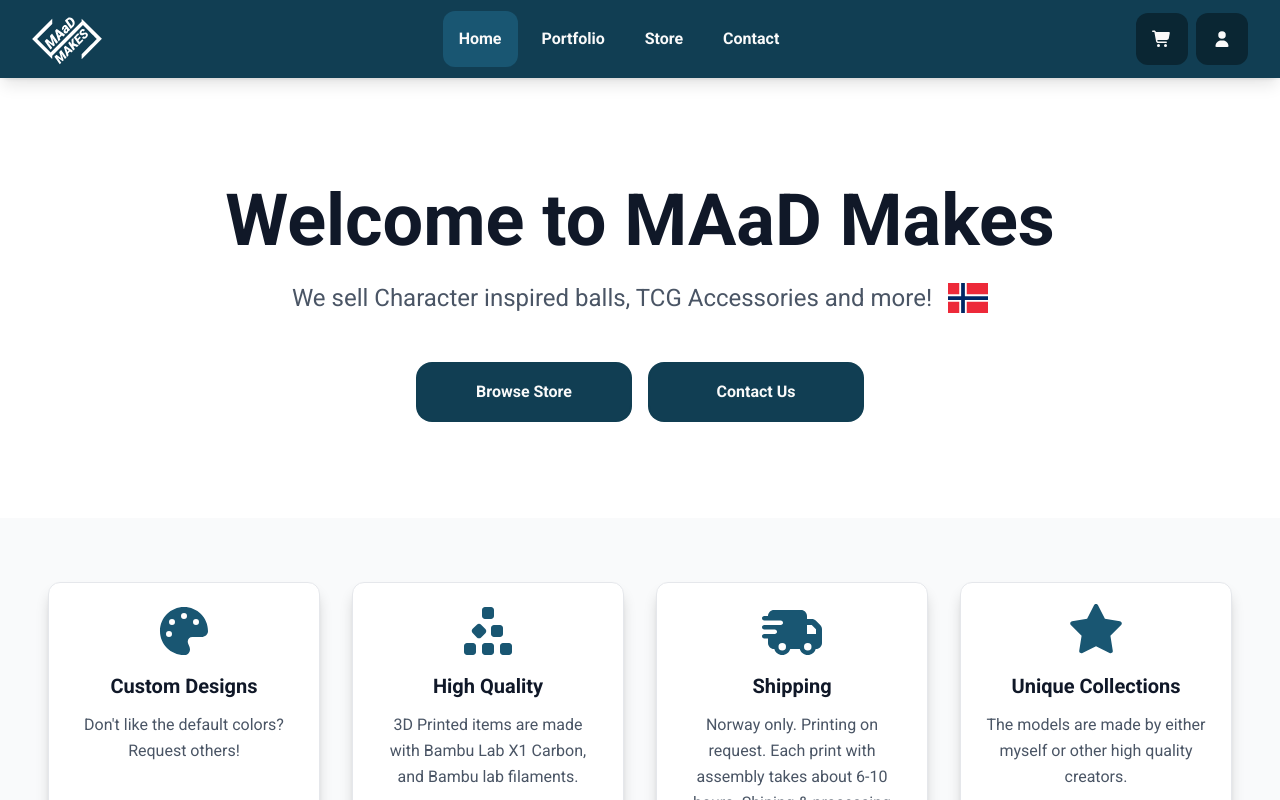
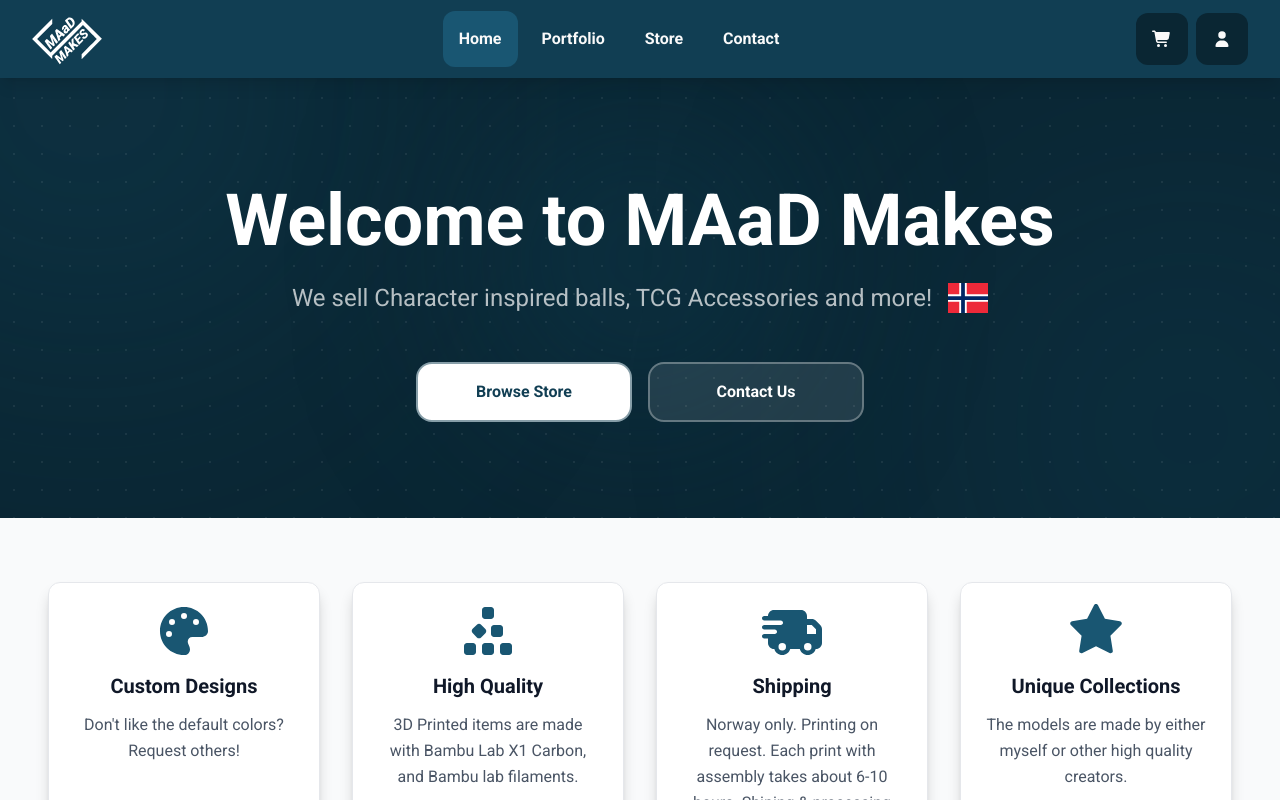
Before and after one commit to MartinusAaD/maad_makes, a React (Vite) app: page / in a window 1280 px wide. Shown: the top 800 px of the page. Built offline with nearby package versions, Linux system fonts and the light colour scheme; no server answers; the database is empty.

Commit message:
Homepage Hero section graphical upgrade

```diff
--- a/src/pages/Home/Home.jsx
+++ b/src/pages/Home/Home.jsx
@@ -81,15 +81,32 @@ const Home = () => {
   return (
     <div className="min-h-screen">
       {/* Hero Section */}
-      <section className="py-16 md:py-24 bg-white">
+      <section className="relative overflow-hidden bg-primary-darker -mt-20 pt-36 pb-16 md:pt-44 md:pb-24">
+        {/* Glowing orb accents */}
+        <div className="pointer-events-none absolute inset-0">
+          <div className="absolute -left-40 -top-40 h-125 w-125 rounded-full bg-primary-lighter/30 blur-[140px]" />
+          <div className="absolute -bottom-40 -right-40 h-125 w-125 rounded-full bg-primary-lighter/20 blur-[140px]" />
+          <div className="absolute left-1/2 top-1/2 h-72 w-72 -translate-x-1/2 -translate-y-1/2 rounded-full bg-primary/50 blur-[100px]" />
+        </div>
+
+        {/* Dot grid texture */}
+        <div
+          className="pointer-events-none absolute inset-0 opacity-[0.07]"
+          style={{
+            backgroundImage:
+              "radial-gradient(circle, #ffffff 1px, transparent 1px)",
+            backgroundSize: "28px 28px",
+          }}
+        />
+
         <ResponsiveWidthWrapper>
-          <div className="flex flex-col items-center text-center px-4 space-y-8">
+          <div className="relative flex flex-col items-center text-center px-4 space-y-8">
             <div className="space-y-4 max-w-4xl">
-              <h1 className="text-5xl md:text-6xl lg:text-7xl font-bold text-gray-900 leading-tight">
+              <h1 className="text-5xl md:text-6xl lg:text-7xl font-bold text-white leading-tight">
                 Welcome to MAaD Makes
               </h1>
               <div className="flex justify-center gap-4">
-                <p className="text-xl md:text-2xl text-gray-600">
+                <p className="text-xl md:text-2xl text-white/70">
                   We sell Character inspired balls, TCG Accessories and more!
                 </p>
                 <span className="fi fi-no text-3xl"></span>
@@ -98,11 +115,14 @@ const Home = () => {
 
             <div className="flex flex-col sm:flex-row gap-4 pt-4 w-full max-w-md">
               <Link to="/store" className="flex-1">
-                <Button className="h-15 rounded-2xl">Browse Store</Button>
+                <Button className="h-15 rounded-2xl bg-white! text-primary! hover:bg-gray-100!">
+                  Browse Store
+                </Button>
               </Link>
-
               <Link to="/contact" className="flex-1">
-                <Button className="h-15 rounded-2xl">Contact Us</Button>
+                <Button className="h-15 rounded-2xl border border-white/30 bg-white/10! text-white! hover:bg-white/20!">
+                  Contact Us
+                </Button>
               </Link>
             </div>
           </div>
--- a/src/pages/Orders/Orders.jsx
+++ b/src/pages/Orders/Orders.jsx
@@ -96,6 +96,16 @@ const Orders = () => {
       default:
         return "text-gray-600";
     }
+  };
+
+  const getCardStyle = (order) => {
+    if (order.isDemo || order.status === ORDER_STATUSES.COMPLETED) {
+      return "border-gray-200 bg-white";
+    }
+    if (order.status === ORDER_STATUSES.CANCELLED) {
+      return "border-red-200 bg-red-50/40";
+    }
+    return "border-red-300 bg-red-50";
   };
 
   const getStatusDescription = (status) => {
@@ -620,7 +630,7 @@ const Orders = () => {
               <div
                 key={order.id}
                 onClick={() => navigate(`/admin/orders/${order.id}`)}
-                className="cursor-pointer rounded-lg border border-gray-200 bg-white p-4 shadow-sm transition-shadow hover:shadow-md"
+                className={`cursor-pointer rounded-lg border p-4 shadow-sm transition-shadow hover:shadow-md ${getCardStyle(order)}`}
               >
                 <div className="flex flex-wrap items-center justify-between gap-4">
                   {/* Order Info */}
```
